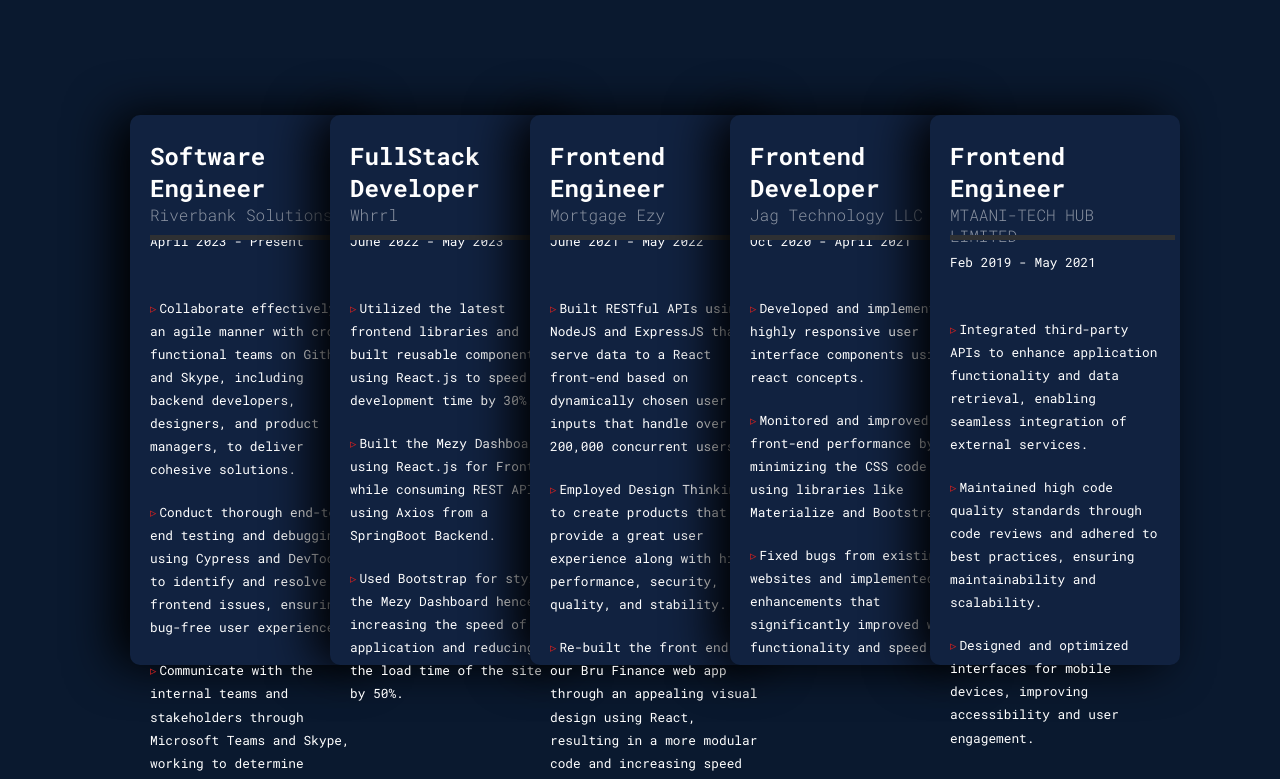
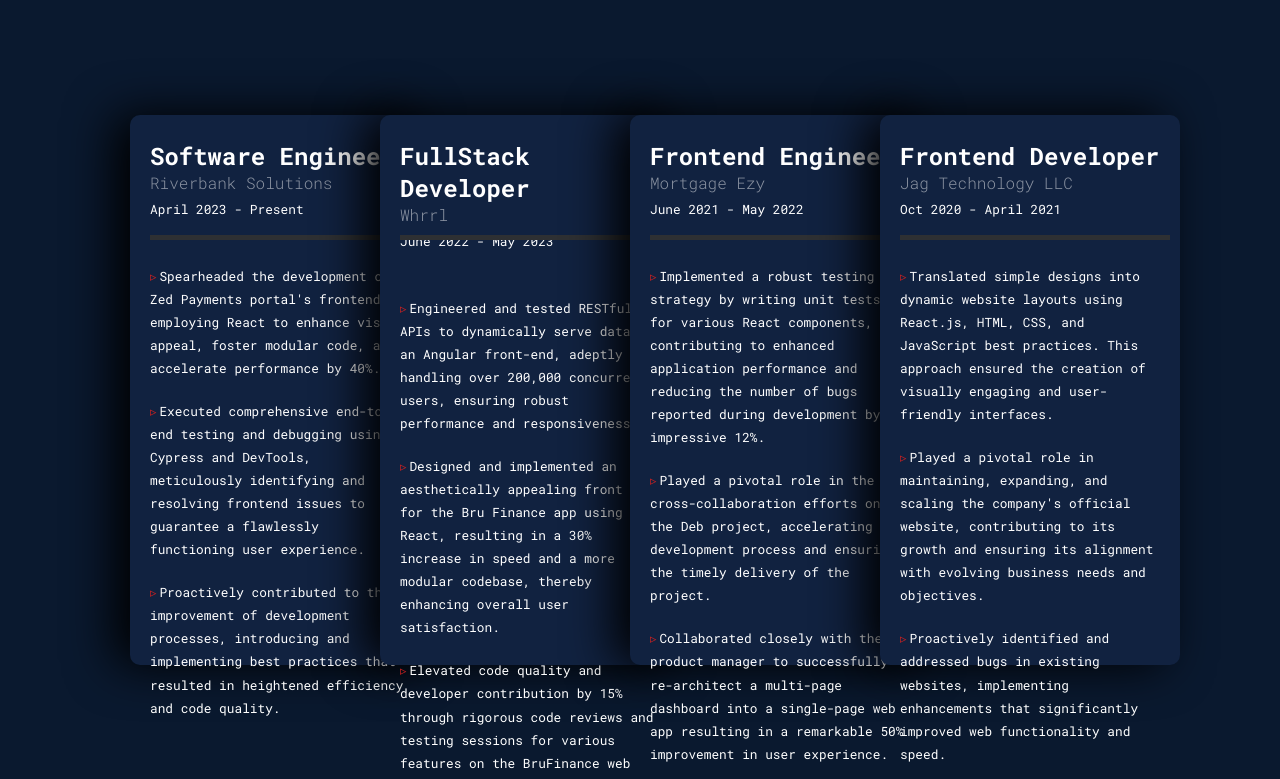
Before and after one commit to Trend20/eomondi.portfolio, a React (Create React App) app: page / in a window 1280 px wide. Shown: the part 2035-2814 px from the top of the page. Built offline with nearby package versions, Linux system fonts and the light colour scheme.

Commit message:
modifying the UI

```diff
--- a/src/components/experience/Experience.js
+++ b/src/components/experience/Experience.js
@@ -24,19 +24,20 @@ const Experience = () => {
             </div>
             <div className="roles">
               <p>
-                Collaborate effectively in an agile manner with cross-functional
-                teams on Github and Skype, including backend developers,
-                designers, and product managers, to deliver cohesive solutions.
+                Spearheaded the development of Zed Payments portal's frontend,
+                employing React to enhance visual appeal, foster modular code,
+                and accelerate performance by 40%.
               </p>
               <p>
-                Conduct thorough end-to-end testing and debugging using Cypress
-                and DevTools to identify and resolve frontend issues, ensuring a
-                bug-free user experience.
+                Executed comprehensive end-to-end testing and debugging using
+                Cypress and DevTools, meticulously identifying and resolving
+                frontend issues to guarantee a flawlessly functioning user
+                experience.
               </p>
               <p>
-                Communicate with the internal teams and stakeholders through
-                Microsoft Teams and Skype, working to determine solutions for
-                the best user experience.
+                Proactively contributed to the improvement of development
+                processes, introducing and implementing best practices that
+                resulted in heightened efficiency and code quality.
               </p>
             </div>
           </div>
@@ -50,17 +51,20 @@ const Experience = () => {
             </div>
             <div className="roles">
               <p>
-                Utilized the latest frontend libraries and built reusable
-                components using React.js to speed up development time by 30%.
+                Engineered and tested RESTful APIs to dynamically serve data to
+                an Angular front-end, adeptly handling over 200,000 concurrent
+                users, ensuring robust performance and responsiveness.
               </p>
               <p>
-                Built the Mezy Dashboard using React.js for Frontend while
-                consuming REST APIS using Axios from a SpringBoot Backend.
+                Designed and implemented an aesthetically appealing front end
+                for the Bru Finance app using React, resulting in a 30% increase
+                in speed and a more modular codebase, thereby enhancing overall
+                user satisfaction.
               </p>
               <p>
-                Used Bootstrap for styling the Mezy Dashboard hence increasing
-                the speed of the application and reducing the load time of the
-                site by 50%.
+                Elevated code quality and developer contribution by 15% through
+                rigorous code reviews and testing sessions for various features
+                on the BruFinance web app.
               </p>
             </div>
           </div>
@@ -74,19 +78,20 @@ const Experience = () => {
             </div>
             <div className="roles">
               <p>
-                Built RESTful APIs using NodeJS and ExpressJS that serve data to
-                a React front-end based on dynamically chosen user inputs that
-                handle over 200,000 concurrent users.
+                Implemented a robust testing strategy by writing unit tests for
+                various React components, contributing to enhanced application
+                performance and reducing the number of bugs reported during
+                development by an impressive 12%.
               </p>
               <p>
-                Employed Design Thinking to create products that provide a great
-                user experience along with high performance, security, quality,
-                and stability.
+                Played a pivotal role in the cross-collaboration efforts on the
+                Deb project, accelerating the development process and ensuring
+                the timely delivery of the project.
               </p>
               <p>
-                Re-built the front end of our Bru Finance web app through an
-                appealing visual design using React, resulting in a more modular
-                code and increasing speed by 30%.
+                Collaborated closely with the product manager to successfully
+                re-architect a multi-page dashboard into a single-page web app
+                resulting in a remarkable 50% improvement in user experience.
               </p>
             </div>
           </div>
@@ -100,42 +105,21 @@ const Experience = () => {
             </div>
             <div className="roles">
               <p>
-                Developed and implemented highly responsive user interface
-                components using react concepts.
+                Translated simple designs into dynamic website layouts using
+                React.js, HTML, CSS, and JavaScript best practices. This
+                approach ensured the creation of visually engaging and
+                user-friendly interfaces.
               </p>
               <p>
-                Monitored and improved front-end performance by minimizing the
-                CSS code and using libraries like Materialize and Bootstrap.
+                Played a pivotal role in maintaining, expanding, and scaling the
+                company's official website, contributing to its growth and
+                ensuring its alignment with evolving business needs and
+                objectives.
               </p>
               <p>
-                Fixed bugs from existing websites and implemented enhancements
-                that significantly improved web functionality and speed.
-              </p>
-            </div>
-          </div>
-
-          <div class="experience-card">
-            <h3 className="j_title">Frontend Engineer</h3>
-            <h3 className="company">MTAANI-TECH HUB LIMITED</h3>
-            <p className="j_duration">Feb 2019 - May 2021</p>
-            <div class="job-bar">
-              <div class="emptybar"></div>
-              <div class="filledbar"></div>
-            </div>
-            <div className="roles">
-              <p>
-                Integrated third-party APIs to enhance application functionality
-                and data retrieval, enabling seamless integration of external
-                services.
-              </p>
-              <p>
-                Maintained high code quality standards through code reviews and
-                adhered to best practices, ensuring maintainability and
-                scalability.
-              </p>
-              <p>
-                Designed and optimized interfaces for mobile devices, improving
-                accessibility and user engagement.
+                Proactively identified and addressed bugs in existing websites,
+                implementing enhancements that significantly improved web
+                functionality and speed.
               </p>
             </div>
           </div>
--- a/src/components/nav/Navbar.js
+++ b/src/components/nav/Navbar.js
@@ -44,7 +44,7 @@ const Navbar = () => {
           ))}
           <a
             className="anchor"
-            href="https://drive.google.com/file/d/15bSV1Sql2tmvXCfm6oOSFBYlOCLAtctd/view?usp=sharing"
+            href="https://drive.google.com/file/d/161nfQx-xXeQUGNlsUJmHtTyFkCKQfOGl/view?usp=sharing"
             target="_blank"
             rel="noreferrer"
           >
```
